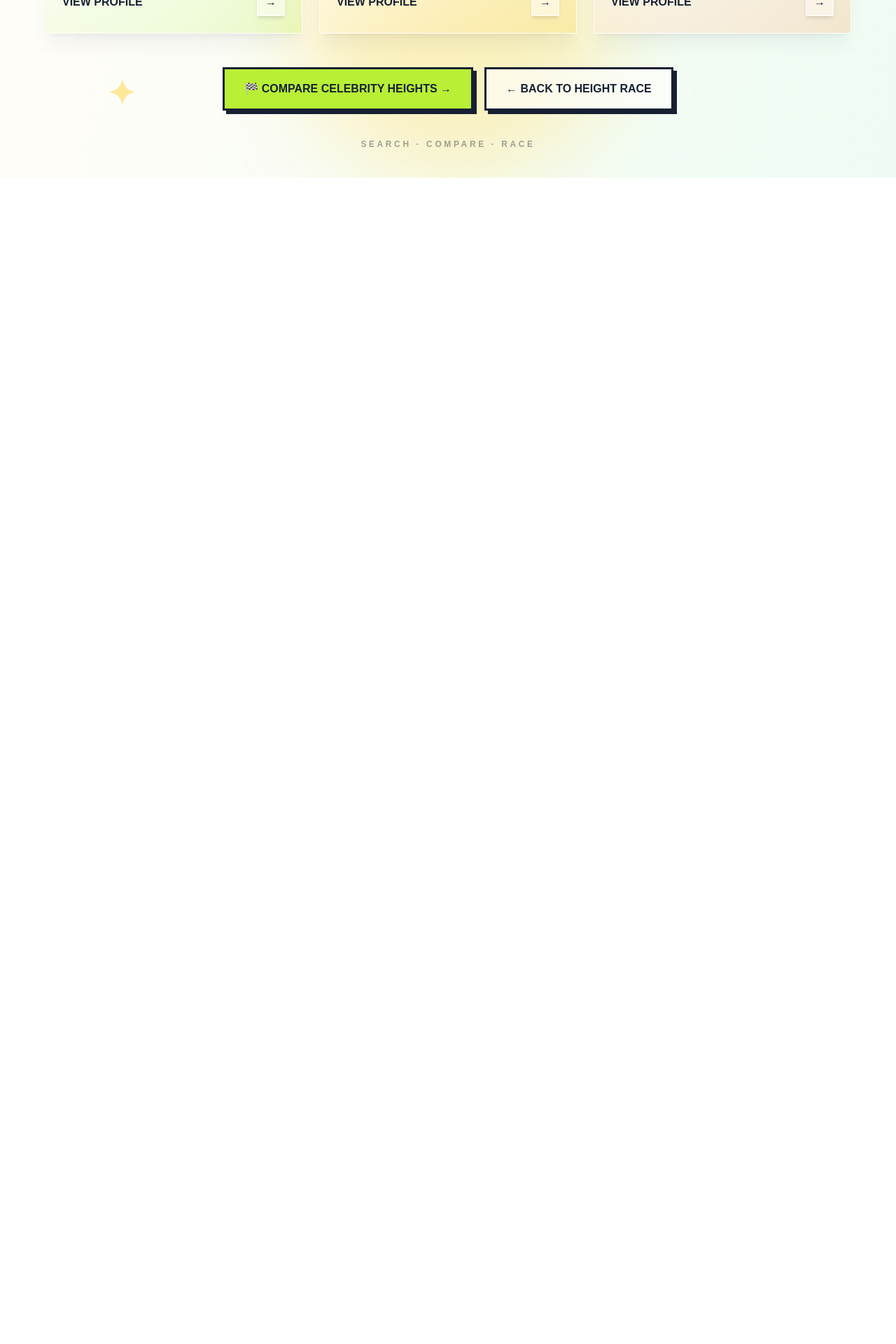
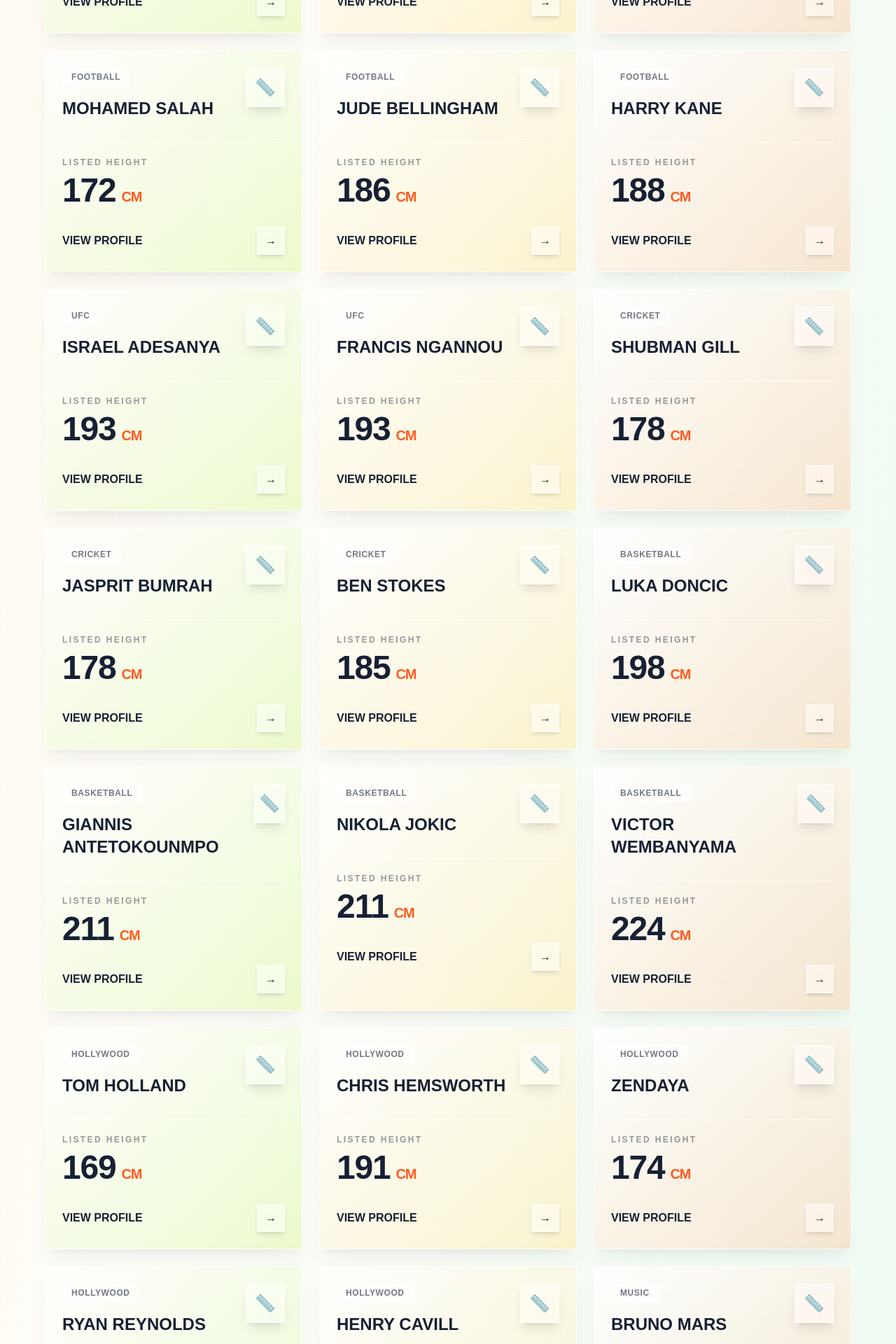
Before and after one commit to umernisar188-afk/height-pro, a Next.js app: page /people in a window 1280 px wide. Shown: the part 4860-6780 px from the top of the page at 70% size. Before the commit the page ends 5114 px from the top, so only its background shows below. Built offline with nearby package versions, Linux system fonts and the light colour scheme.

Commit message:
Add first wave of people

```diff
--- a/app/data/people.ts
+++ b/app/data/people.ts
@@ -230,4 +230,159 @@ export const people = [
     heightCm: 208,
     category: "WWE",
   },
+    // WAVE 1 SEO EXPANSION
+
+  // FOOTBALL ⚽
+
+  {
+    name: "Mohamed Salah",
+    slug: "mohamed-salah",
+    heightCm: 172,
+    category: "Football",
+  },
+
+  {
+    name: "Jude Bellingham",
+    slug: "jude-bellingham",
+    heightCm: 186,
+    category: "Football",
+  },
+
+  {
+    name: "Harry Kane",
+    slug: "harry-kane",
+    heightCm: 188,
+    category: "Football",
+  },
+
+  // UFC 🥊
+
+  {
+    name: "Israel Adesanya",
+    slug: "israel-adesanya",
+    heightCm: 193,
+    category: "UFC",
+  },
+
+  {
+    name: "Francis Ngannou",
+    slug: "francis-ngannou",
+    heightCm: 193,
+    category: "UFC",
+  },
+
+  // CRICKET 🏏
+
+  {
+    name: "Shubman Gill",
+    slug: "shubman-gill",
+    heightCm: 178,
+    category: "Cricket",
+  },
+
+  {
+    name: "Jasprit Bumrah",
+    slug: "jasprit-bumrah",
+    heightCm: 178,
+    category: "Cricket",
+  },
+
+  {
+    name: "Ben Stokes",
+    slug: "ben-stokes",
+    heightCm: 185,
+    category: "Cricket",
+  },
+
+  // BASKETBALL 🏀
+
+  {
+    name: "Luka Doncic",
+    slug: "luka-doncic",
+    heightCm: 198,
+    category: "Basketball",
+  },
+
+  {
+    name: "Giannis Antetokounmpo",
+    slug: "giannis-antetokounmpo",
+    heightCm: 211,
+    category: "Basketball",
+  },
+
+  {
+    name: "Nikola Jokic",
+    slug: "nikola-jokic",
+    heightCm: 211,
+    category: "Basketball",
+  },
+
+  {
+    name: "Victor Wembanyama",
+    slug: "victor-wembanyama",
+    heightCm: 224,
+    category: "Basketball",
+  },
+
+  // HOLLYWOOD 🎬
+
+  {
+    name: "Tom Holland",
+    slug: "tom-holland",
+    heightCm: 169,
+    category: "Hollywood",
+  },
+
+  {
+    name: "Chris Hemsworth",
+    slug: "chris-hemsworth",
+    heightCm: 191,
+    category: "Hollywood",
+  },
+
+  {
+    name: "Zendaya",
+    slug: "zendaya",
+    heightCm: 174,
+    category: "Hollywood",
+  },
+
+  {
+    name: "Ryan Reynolds",
+    slug: "ryan-reynolds",
+    heightCm: 188,
+    category: "Hollywood",
+  },
+
+  {
+    name: "Henry Cavill",
+    slug: "henry-cavill",
+    heightCm: 184,
+    category: "Hollywood",
+  },
+
+  // MUSIC 🎤
+
+  {
+    name: "Bruno Mars",
+    slug: "bruno-mars",
+    heightCm: 163,
+    category: "Music",
+  },
+
+  {
+    name: "Ed Sheeran",
+    slug: "ed-sheeran",
+    heightCm: 172,
+    category: "Music",
+  },
+
+  // WWE 🤼
+
+  {
+    name: "Brock Lesnar",
+    slug: "brock-lesnar",
+    heightCm: 188,
+    category: "WWE",
+  },
 ];
```
